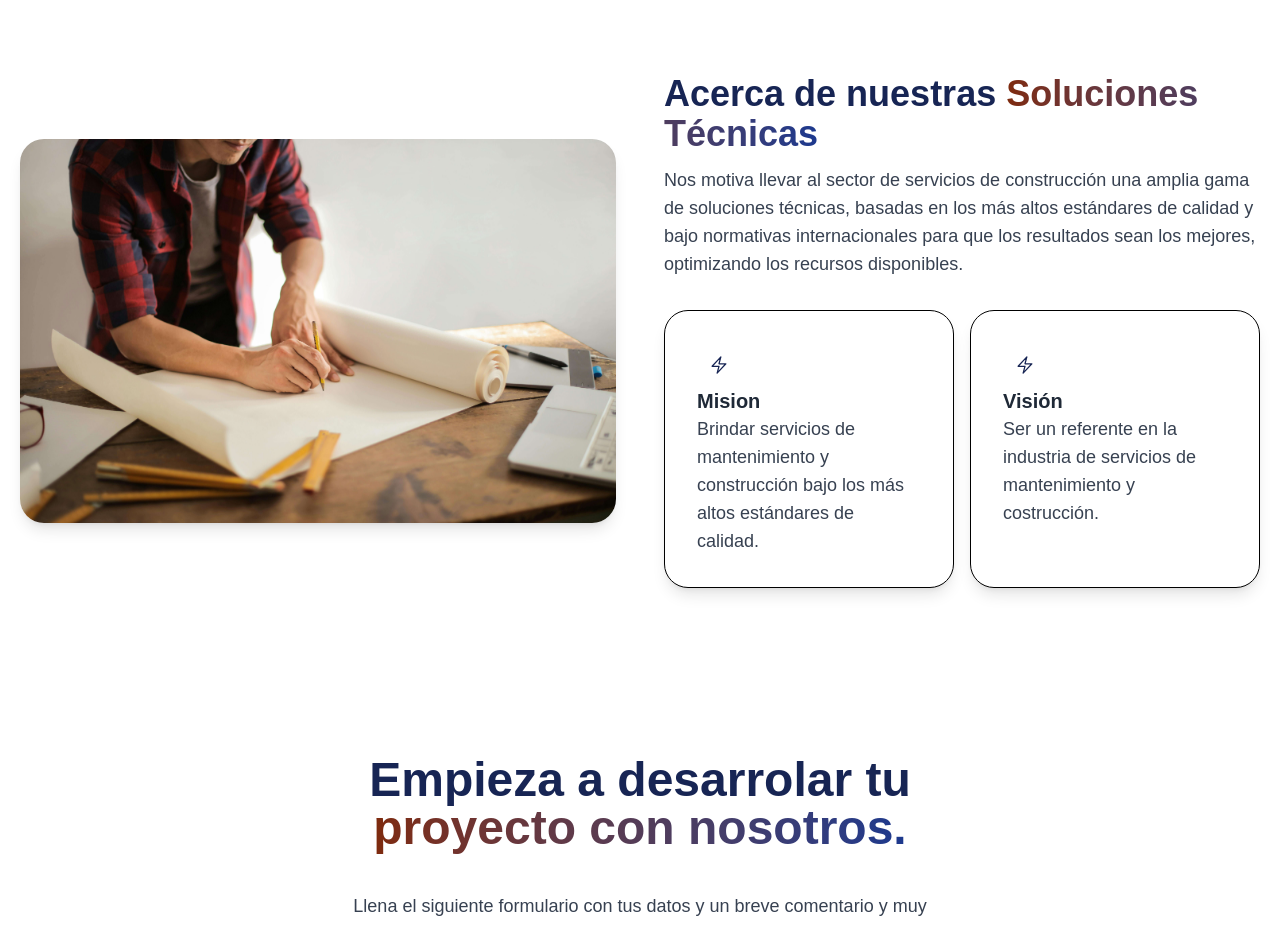
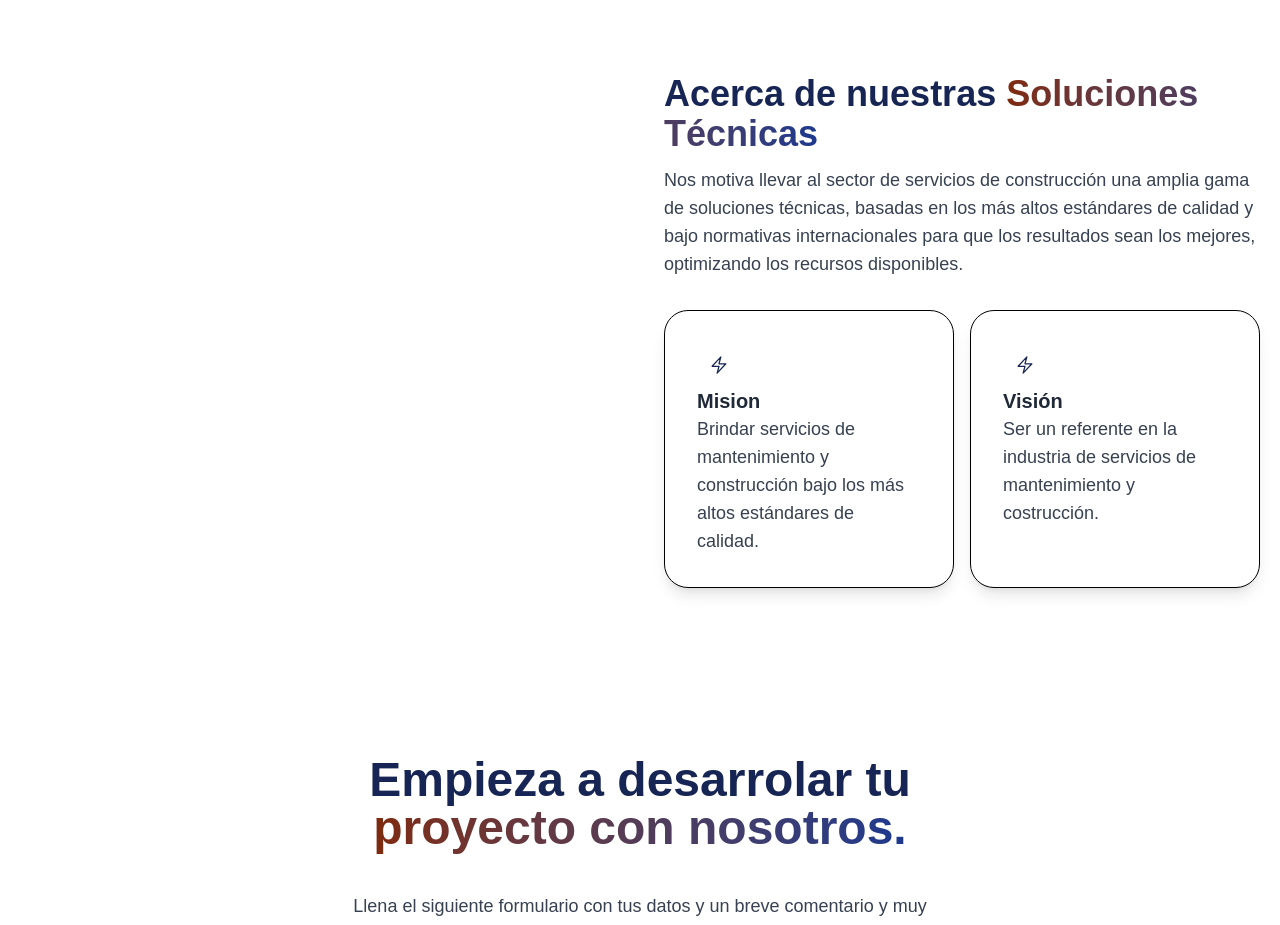
Before and after one commit to Marenco81/SOLUTEK-Landing-Page, a React (Vite) app: page / in a window 1280 px wide. Shown: the part 2220-3145 px from the top of the page. Built offline with nearby package versions, Linux system fonts and the light colour scheme.

Commit message:
image path test

```diff
--- a/src/components/sections/AboutUs.tsx
+++ b/src/components/sections/AboutUs.tsx
@@ -1,6 +1,6 @@
 import { Info } from "../cards"
 import { Container, Paragraph, Title } from "../shared";
-import acerca from '../../assets-src/images/AcercaDe.jpg';
+// import acerca from '../../assets-src/images/AcercaDe.jpg';
 
 export const AboutUs = () => {
   return (
@@ -8,11 +8,11 @@ export const AboutUs = () => {
         <Container className="flex flex-col md:flex-row gap-10 lg:gap-12 items-center">
             <div className="w-full md:w-5/12 lg:w-1/2">
                 <div className="w-full h-80 sm:h-96 relative">
-                    <img
+                    {/* <img
                         src={acerca}
                         alt="About our mission"
                         className="w-full h-full object-cover rounded-3xl shadow-lg relative z-10"
-                    />
+                    /> */}
                 </div>
             </div>
             <div className="w-full md:w-7/12 lg:w-1/2 flex flex-col ">
```
